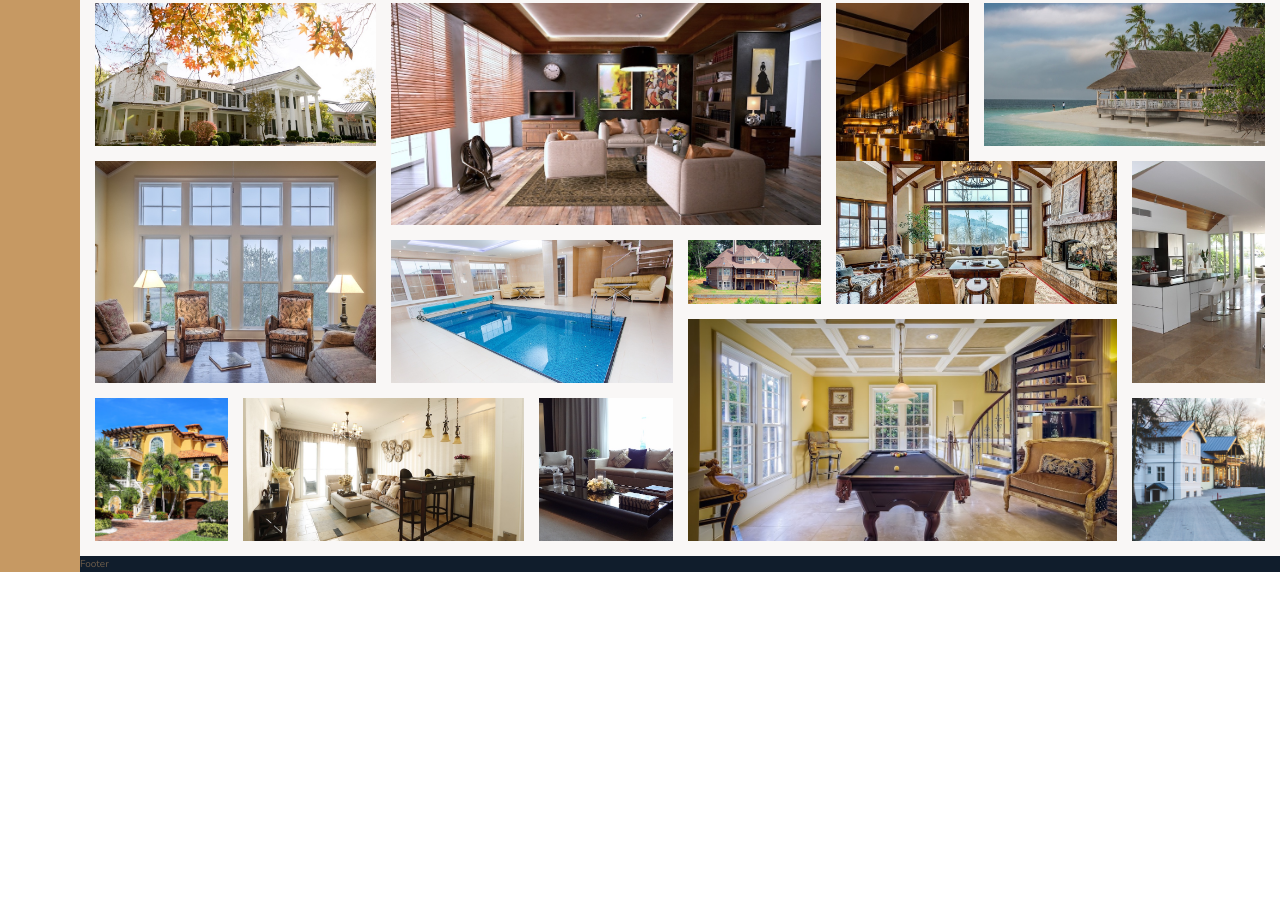
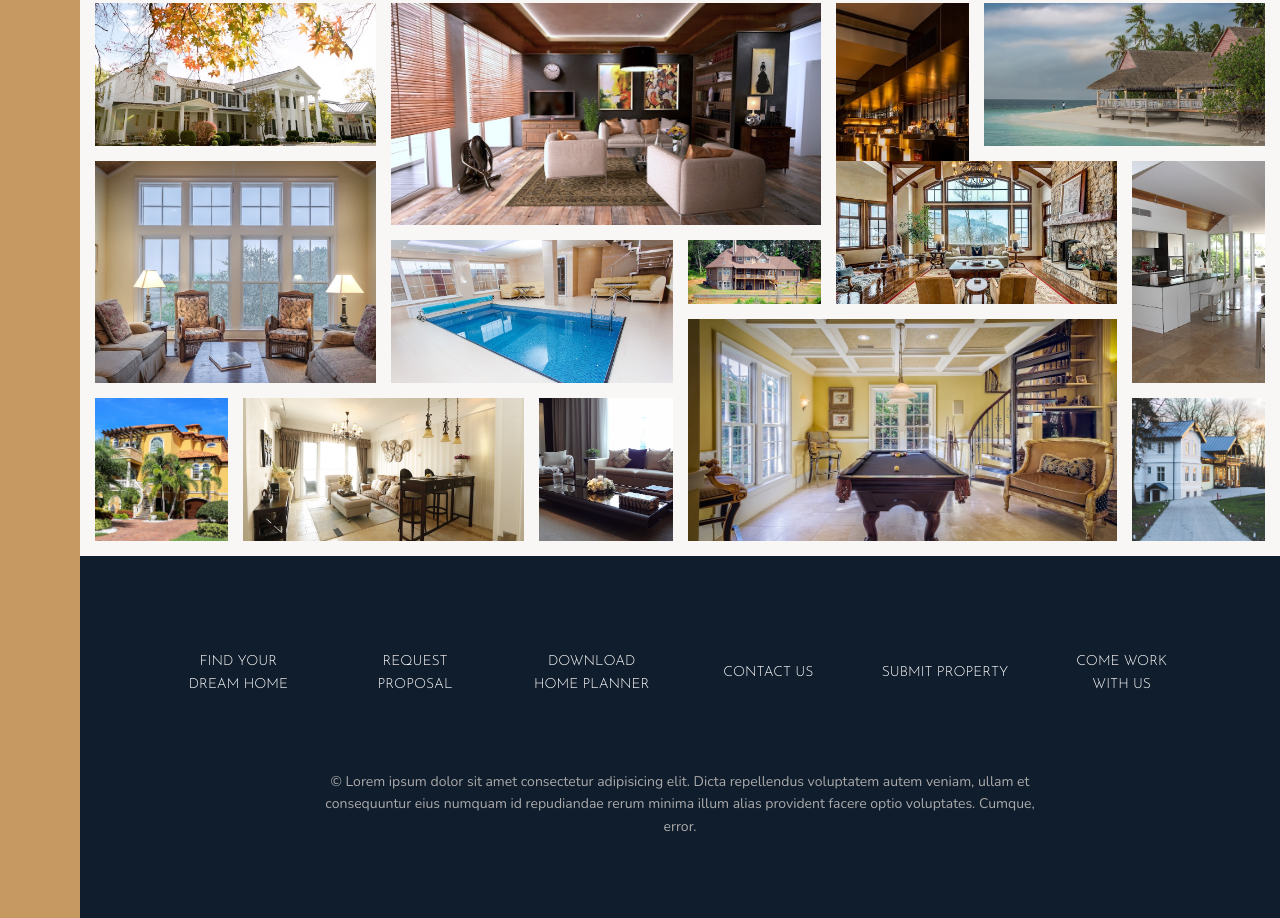
Before and after one commit to mokiong/Nexter-, a website: page index.html in a window 1280 px wide. Shown: the part 3084-4002 px from the top of the page. Before the commit the page ends 3656 px from the top, so only its background shows below. Drawn offline with nearby package versions, Linux system fonts and the light colour scheme.

Commit message:
Add footer

```diff
--- a/index.html
+++ b/index.html
@@ -430,6 +430,34 @@
             </figure>
         </section>
 
-        <footer class="footer">Footer</footer>
+        <footer class="footer">
+            <ul class="nav">
+                <li class="nav__item">
+                    <a href="#" class="nav__link">Find your dream home</a>
+                </li>
+                <li class="nav__item">
+                    <a href="#" class="nav__link">Request Proposal</a>
+                </li>
+                <li class="nav__item">
+                    <a href="#" class="nav__link">Download home planner</a>
+                </li>
+                <li class="nav__item">
+                    <a href="#" class="nav__link">Contact us</a>
+                </li>
+                <li class="nav__item">
+                    <a href="#" class="nav__link">Submit property</a>
+                </li>
+                <li class="nav__item">
+                    <a href="#" class="nav__link">Come work with us</a>
+                </li>
+            </ul>
+
+            <p class="copyright">
+                &copy; Lorem ipsum dolor sit amet consectetur adipisicing elit.
+                Dicta repellendus voluptatem autem veniam, ullam et consequuntur
+                eius numquam id repudiandae rerum minima illum alias provident
+                facere optio voluptates. Cumque, error.
+            </p>
+        </footer>
     </body>
 </html>
--- a/sass/_footer.scss
+++ b/sass/_footer.scss
@@ -1,4 +1,44 @@
 .footer {
     background-color: $color-secondary;
     grid-column: full-start / full-end;
+
+    padding: 8rem;
 }
+
+.nav {
+    list-style: none;
+
+    display: grid;
+    grid-template-columns: repeat(auto-fit, minmax(15rem, 1fr));
+    gap: 2rem;
+    align-items: center;
+
+    &__link:link,
+    &__link:visited {
+        font-size: 1.4rem;
+        color: #fff;
+        text-decoration: none;
+        font-family: $font-display;
+        text-transform: uppercase;
+        text-align: center;
+        padding: 1.5rem;
+        display: block;
+        transition: all 0.2s;
+    }
+
+    &__link:hover,
+    &__link:active {
+        background-color: rgba(#fff, 0.05);
+        transform: translateY(-3px);
+    }
+}
+
+.copyright {
+    font-size: 1.4rem;
+    color: $color-grey-light-2;
+    margin-top: 6rem;
+    margin-right: auto;
+    margin-left: auto;
+    text-align: center;
+    width: 70%;
+}
```
Also changed, not shown: css/style.css.
